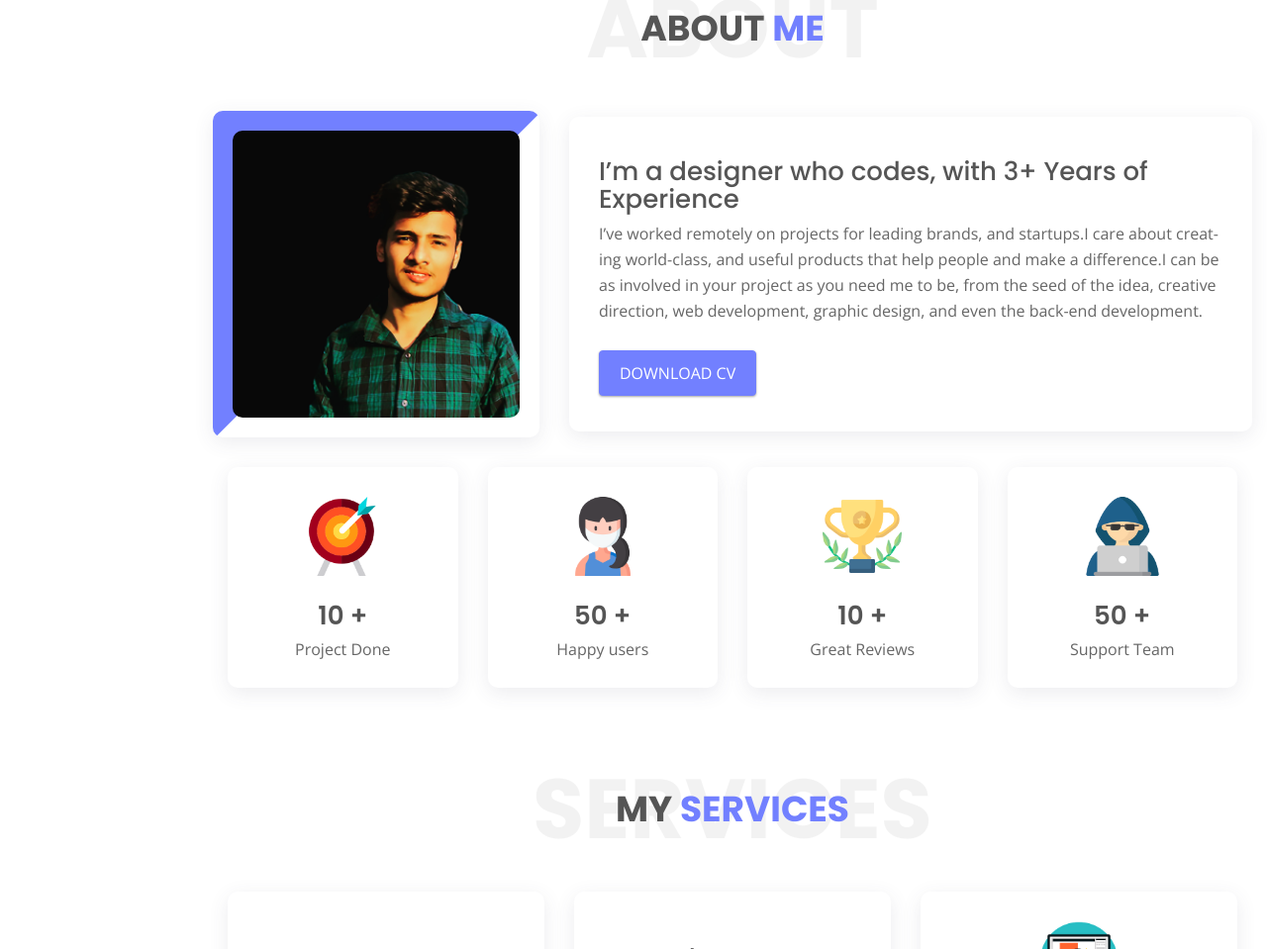
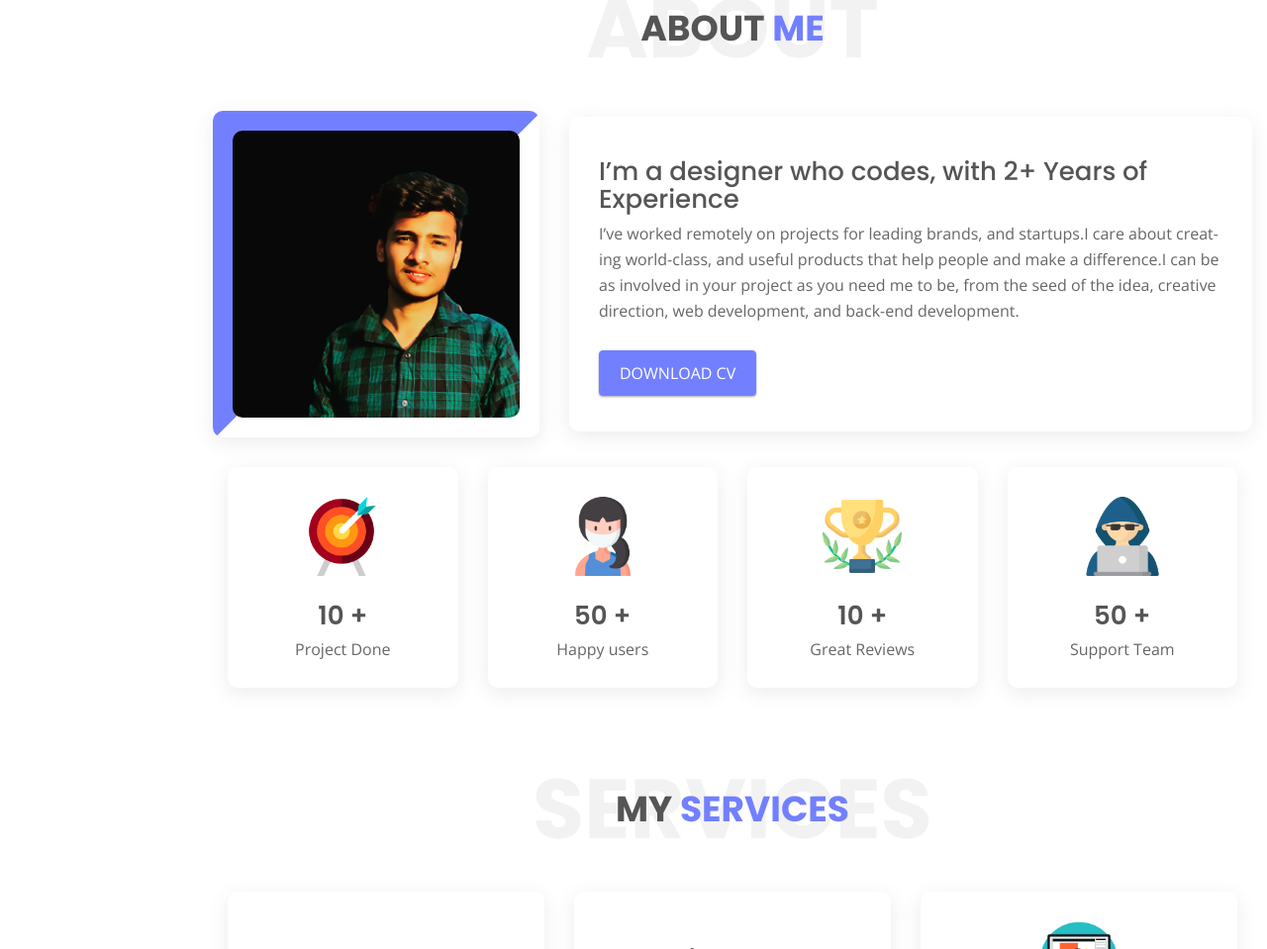
Before and after one commit to Mohitjangid097/Portfolio, a plain HTML site: page index.html in a window 1280 px wide. Shown: the part 894-1853 px from the top of the page at 99% size. Drawn offline with nearby package versions, Linux system fonts and the light colour scheme; animation ran at ten frames a second.

Commit message:
5th commit

```diff
--- a/index.html
+++ b/index.html
@@ -165,10 +165,10 @@
 									<div class="col-lg-8 align-self-center">
 										<div class="short-description wow fadeInUp">
 											<p>
-												<h3>I’m a designer who codes, with 3+ Years of Experience</h3>
+												<h3>I’m a designer who codes, with 2+ Years of Experience</h3>
 
 											<p>
-												I’ve worked remotely on projects for leading brands, and startups.I care about creating world-class, and useful products that help people and make a difference.I can be as involved in your project as you need me to be, from the seed of the idea, creative direction, web development, graphic design, and even the back-end development.
+												I’ve worked remotely on projects for leading brands, and startups.I care about creating world-class, and useful products that help people and make a difference.I can be as involved in your project as you need me to be, from the seed of the idea, creative direction, web development, and back-end development.
 											</p>
 											<div class="about-links">
 												<a href="assets/images/resume.docx" class="mybtn3 mybtn-bg"> <span>Download CV</span> </a>
```
